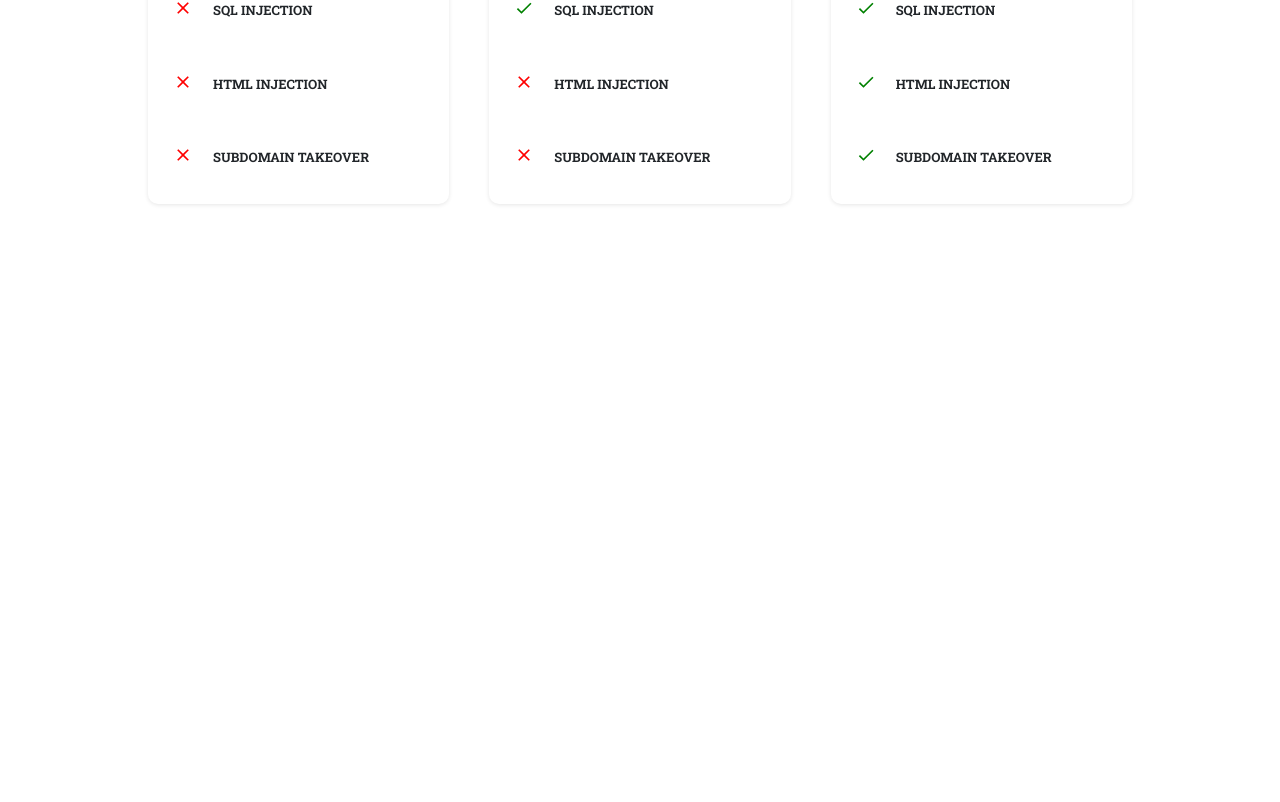
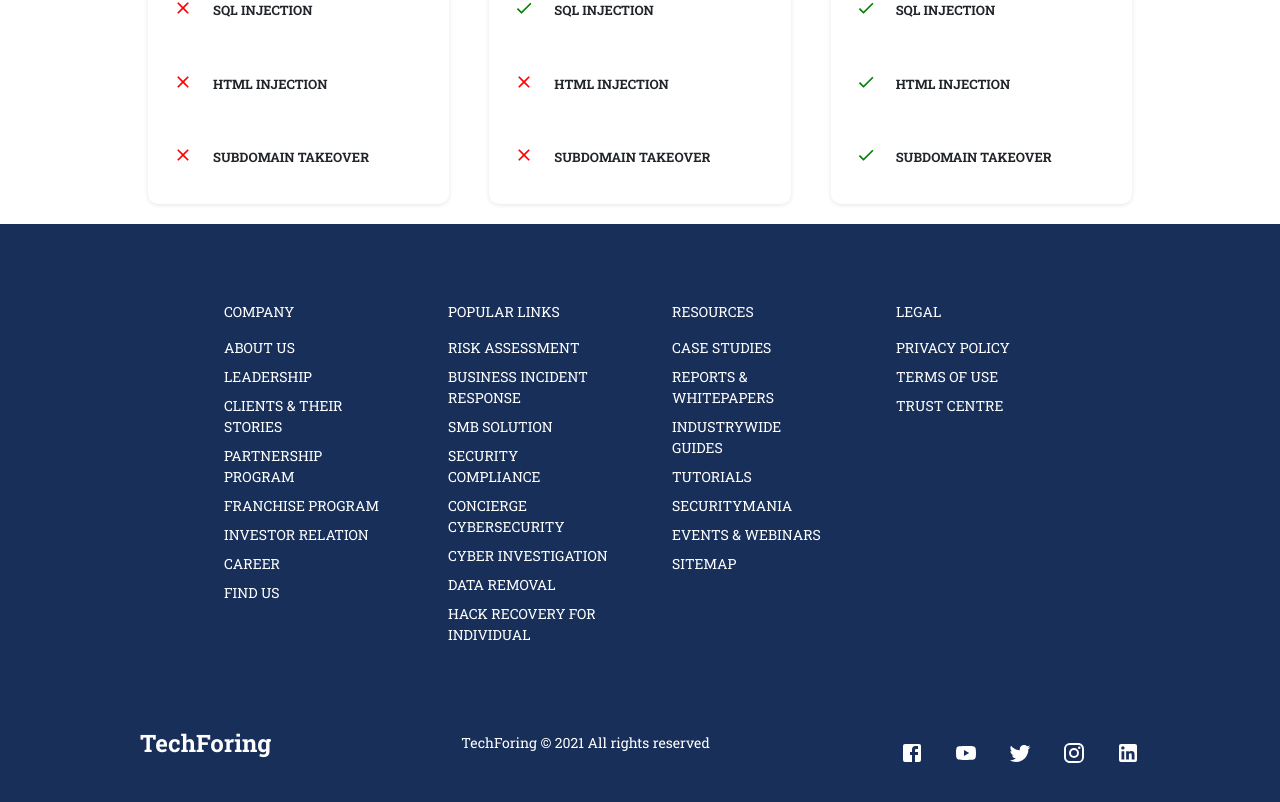
Before and after one commit to TtaifRS/TechForing-Homepage, a React (Create React App) app: page / in a window 1280 px wide. Shown: the part 6428-7230 px from the top of the page. Before the commit the page ends 6652 px from the top, so only its background shows below. Built offline with nearby package versions, Linux system fonts and the light colour scheme; the HTML template or start-up script is replaced by a standard one.

Commit message:
footer section added

```diff
--- /dev/null
+++ b/src/components/Footer/FooterElement.js
@@ -0,0 +1,114 @@
+import styled from 'styled-components';
+
+import { Link as LinkS } from 'react-scroll';
+
+export const FooterContainer = styled.div`
+  background-color: #182f59;
+  overflow: hidden;
+`;
+
+export const FooterWrap = styled.div`
+  padding: 48px 24px;
+  display: flex;
+  flex-direction: column;
+  justify-content: center;
+  align-items: center;
+  max-width: 1100px;
+  margin: 0 auto;
+`;
+
+export const FooterLinkContainer = styled.div`
+  display: flex;
+  justify-content: center;
+
+  @media screen and (max-width: 820px) {
+    padding-top: 32px;
+  }
+`;
+
+export const FooterLinkWrapper = styled.div`
+  display: flex;
+
+  @media screen and (max-width: 820px) {
+    flex-direction: column;
+  }
+`;
+
+export const FooterLinkItems = styled.div`
+  display: flex;
+  flex-direction: column;
+
+  margin: 32px;
+  text-align: left;
+  width: 160px;
+  box-sizing: border-box;
+  color: #fff;
+
+  @media screen and (max-width: 420px) {
+    margin: 0;
+    padding: 10px;
+    width: 100%;
+  }
+`;
+
+export const FooterLinkTitle = styled.h1`
+  font-size: 14px;
+  margin-bottom: 16px;
+  text-transform: uppercase;
+`;
+
+export const FooterLink = styled(LinkS)`
+  color: #fff;
+  text-decoration: none;
+  margin-bottom: 0.5rem;
+  font-size: 14px;
+  text-transform: uppercase;
+
+  &:hover {
+    color: #5bbc2e;
+    transition: 0.3s ease-out;
+  }
+`;
+
+export const SocialMedia = styled.section`
+  max-width: 1000px;
+  width: 100%;
+`;
+
+export const SocialMediaWrap = styled.div`
+  display: flex;
+  justify-content: space-between;
+  align-items: center;
+  max-width: 1100px;
+  margin: 40px auto 0 auto;
+
+  @media screen and (max-width: 820px) {
+    flex-direction: column;
+  }
+`;
+export const SocialLogo = styled(LinkS)`
+  color: #fff;
+  justify-self: start;
+  cursor: pointer;
+  text-decoration: none;
+  font-size: 1.5rem;
+  align-items: center;
+  margin-bottom: 16px;
+  font-weight: bold;
+`;
+export const WebsiteRights = styled.small`
+  color: #fff;
+  margin-bottom: 16px;
+`;
+
+export const SocialIcon = styled.div`
+  display: flex;
+  justify-content: space-between;
+  align-items: center;
+  width: 240px;
+`;
+
+export const SocialIconLink = styled.a`
+  color: #fff;
+  font-size: 24px;
+`;
--- /dev/null
+++ b/src/components/Footer/index.js
@@ -0,0 +1,111 @@
+import React from 'react';
+import {
+  Facebook,
+  YouTube,
+  LinkedIn,
+  Instagram,
+  Twitter,
+} from '@material-ui/icons';
+
+import {
+  FooterContainer,
+  FooterWrap,
+  FooterLinkContainer,
+  FooterLinkWrapper,
+  FooterLinkItems,
+  FooterLinkTitle,
+  FooterLink,
+  SocialMedia,
+  SocialMediaWrap,
+  SocialLogo,
+  WebsiteRights,
+  SocialIcon,
+  SocialIconLink,
+} from './FooterElement';
+import { animateScroll as scroll } from 'react-scroll';
+
+const Footer = () => {
+  const toggleHome = () => {
+    scroll.scrollToTop();
+  };
+
+  return (
+    <FooterContainer>
+      <FooterWrap>
+        <FooterLinkContainer>
+          <FooterLinkWrapper>
+            <FooterLinkItems>
+              <FooterLinkTitle>Company</FooterLinkTitle>
+              <FooterLink to="/">ABOUT US</FooterLink>
+              <FooterLink to="/">LEADERSHIP</FooterLink>
+              <FooterLink to="/">CLIENTS & THEIR STORIES</FooterLink>
+              <FooterLink to="/">PARTNERSHIP PROGRAM</FooterLink>
+              <FooterLink to="/">Franchise Program</FooterLink>
+              <FooterLink to="/">INVESTOR RELATION</FooterLink>
+              <FooterLink to="/">career</FooterLink>
+              <FooterLink to="/">find us</FooterLink>
+            </FooterLinkItems>
+            <FooterLinkItems>
+              <FooterLinkTitle>popular links</FooterLinkTitle>
+              <FooterLink to="/">Risk Assessment</FooterLink>
+              <FooterLink to="/">Business Incident Response</FooterLink>
+              <FooterLink to="/">SMB Solution</FooterLink>
+              <FooterLink to="/">Security Compliance</FooterLink>
+              <FooterLink to="/">Concierge Cybersecurity</FooterLink>
+              <FooterLink to="/">Cyber Investigation </FooterLink>
+              <FooterLink to="/">Data Removal</FooterLink>
+              <FooterLink to="/">Hack Recovery for Individual </FooterLink>
+            </FooterLinkItems>
+          </FooterLinkWrapper>
+          <FooterLinkWrapper>
+            <FooterLinkItems>
+              <FooterLinkTitle>Resources</FooterLinkTitle>
+              <FooterLink to="/">Case Studies</FooterLink>
+              <FooterLink to="/">Reports & Whitepapers</FooterLink>
+              <FooterLink to="/">Industrywide Guides</FooterLink>
+              <FooterLink to="/">Tutorials</FooterLink>
+              <FooterLink to="/">Securitymania</FooterLink>
+              <FooterLink to="/">Events & Webinars</FooterLink>
+              <FooterLink to="/">sitemap</FooterLink>
+            </FooterLinkItems>
+            <FooterLinkItems>
+              <FooterLinkTitle>legal</FooterLinkTitle>
+              <FooterLink to="/"> Privacy Policy</FooterLink>
+              <FooterLink to="/">Terms of Use</FooterLink>
+              <FooterLink to="/">Trust Centre </FooterLink>
+            </FooterLinkItems>
+          </FooterLinkWrapper>
+        </FooterLinkContainer>
+        <SocialMedia>
+          <SocialMediaWrap>
+            <SocialLogo to="/" onClick={toggleHome}>
+              TechForing
+            </SocialLogo>
+            <WebsiteRights>
+              TechForing © {new Date().getFullYear()} All rights reserved
+            </WebsiteRights>
+            <SocialIcon>
+              <SocialIconLink href="/" target="_blank" aria-label="Facebook">
+                <Facebook />
+              </SocialIconLink>
+              <SocialIconLink href="/" target="_blank" aria-label="Youtube">
+                <YouTube />
+              </SocialIconLink>
+              <SocialIconLink href="/" target="_blank" aria-label="Twitter">
+                <Twitter />
+              </SocialIconLink>
+              <SocialIconLink href="/" target="_blank" aria-label="Instagram">
+                <Instagram />
+              </SocialIconLink>
+              <SocialIconLink href="/" target="_blank" aria-label="Linkedin">
+                <LinkedIn />
+              </SocialIconLink>
+            </SocialIcon>
+          </SocialMediaWrap>
+        </SocialMedia>
+      </FooterWrap>
+    </FooterContainer>
+  );
+};
+
+export default Footer;
--- a/src/components/PricingSection/PricingStyle.js
+++ b/src/components/PricingSection/PricingStyle.js
@@ -1,5 +1,5 @@
 import styled from 'styled-components';
 
 export const PricingTableContainer = styled.div`
-  width: 80%;
+  overflow: hidden;
 `;
--- a/src/components/PricingSection/index.js
+++ b/src/components/PricingSection/index.js
@@ -8,7 +8,7 @@ import { PricingTableContainer } from './PricingStyle';
 
 const PricingSection = () => {
   return (
-    <div id="pricing" style={{ overflowY: 'hidden' }}>
+    <div id="pricing" style={{ overflow: 'hidden' }}>
       <TextH3 text="Pricing" />
       <PricingTableContainer>
         <PricingTable />
--- a/src/pages/HomePage.js
+++ b/src/pages/HomePage.js
@@ -6,7 +6,7 @@ import TrustedSection from '../components/TrustedSection';
 import ServicesSection from '../components/ServicesSection';
 import FeaturerSection from '../components/FeatureSection';
 import PricingSection from '../components/PricingSection';
-
+import Footer from '../components/Footer';
 const HomePage = () => {
   return (
     <div>
@@ -16,6 +16,7 @@ const HomePage = () => {
       <ServicesSection />
       <FeaturerSection />
       <PricingSection />
+      <Footer />
     </div>
   );
 };
```
